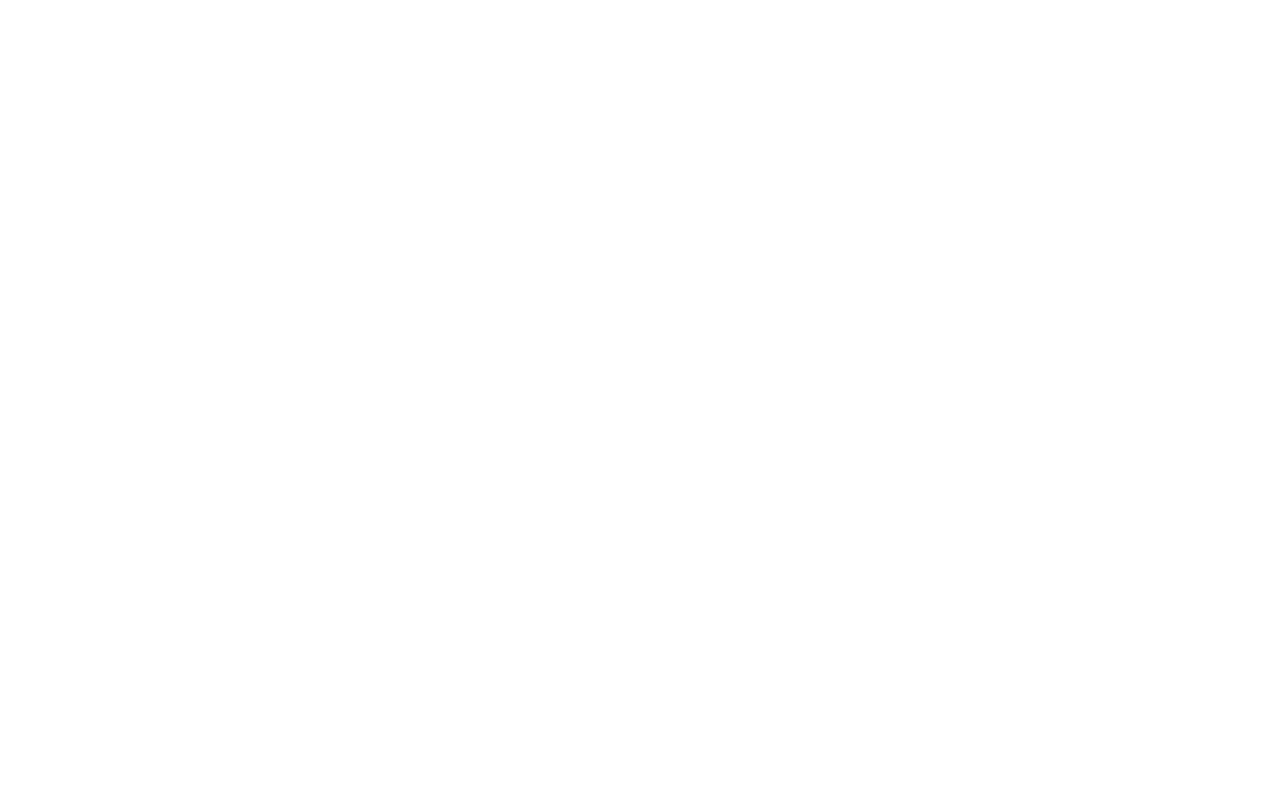
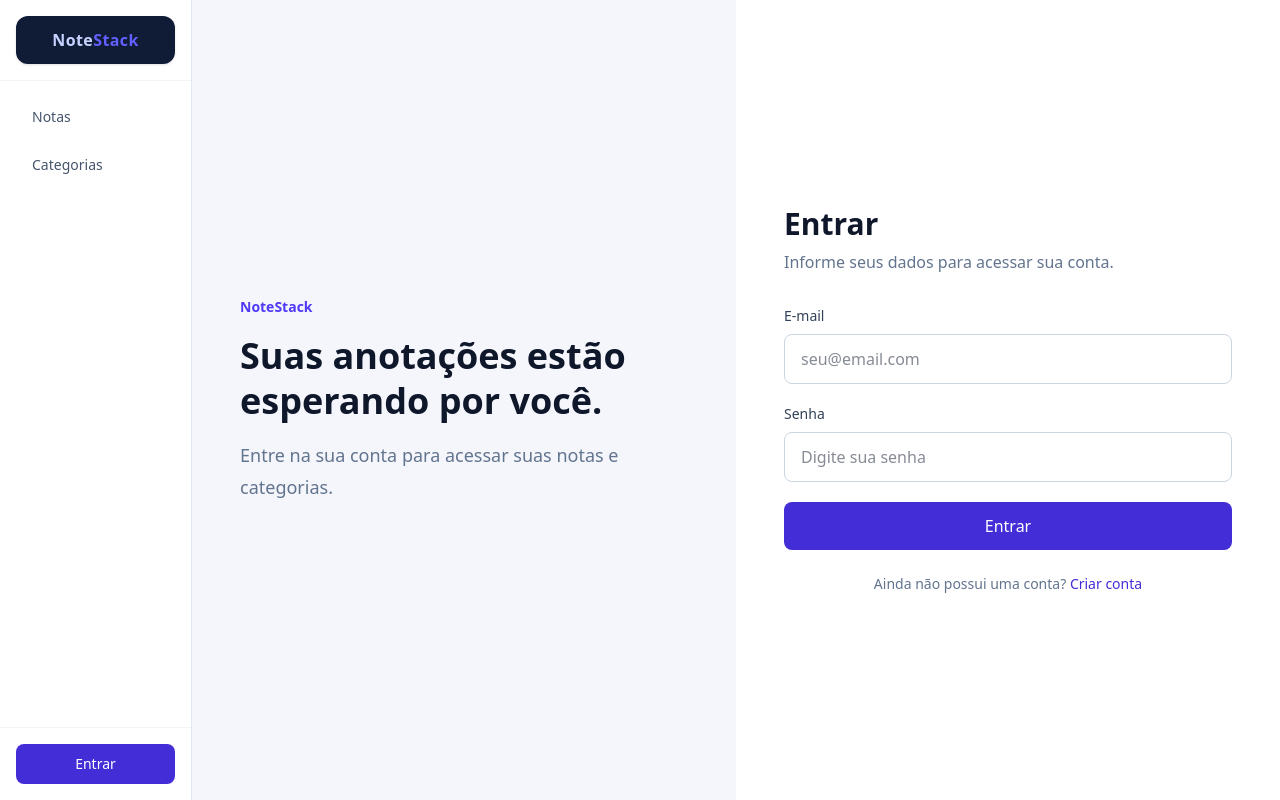
Before and after one commit to buenoIago/NoteStack, an Angular app in the folder client/: page /login in a window 1280 px wide. Before the commit this address led to /. Built offline with nearby package versions, Linux system fonts and the light colour scheme.

Commit message:
feat: adiciona telas de login e cadastro

```diff
--- a/client/src/app/app.config.ts
+++ b/client/src/app/app.config.ts
@@ -5,6 +5,15 @@
   {
     path: '',
       loadComponent: () => import('./home/home').then((c) => c.Home),
+  },
+
+  {
+    path: 'login',
+    loadComponent: () => import('./login/login').then((c) => c.Login),
+  },
+  {
+    path: 'cadastro',
+    loadComponent: () => import('./login/login').then((c) => c.Login),
   }
 ];
 
--- /dev/null
+++ b/client/src/app/login/login.html
@@ -0,0 +1,160 @@
+<main class="min-h-screen bg-[#f4f6fb] text-slate-900">
+
+  <app-navbar></app-navbar>
+
+  <div class="ml-48 grid min-h-screen grid-cols-2">
+
+    <section class="flex items-center justify-center px-12">
+
+      <div class="max-w-lg">
+
+        <p class="text-sm font-semibold text-indigo-600">
+          NoteStack
+        </p>
+
+        @if (cadastro) {
+          <h1 class="mt-4 text-4xl font-semibold leading-tight text-slate-900">
+            Comece a organizar suas ideias.
+          </h1>
+
+          <p class="mt-4 text-lg leading-8 text-slate-500">
+            Crie sua conta e tenha um espaço para manter suas notas e categorias organizadas.
+          </p>
+        }
+        @else {
+          <h1 class="mt-4 text-4xl font-semibold leading-tight text-slate-900">
+            Suas anotações estão esperando por você.
+          </h1>
+
+          <p class="mt-4 text-lg leading-8 text-slate-500">
+            Entre na sua conta para acessar suas notas e categorias.
+          </p>
+        }
+
+      </div>
+
+    </section>
+
+    <section class="flex items-center justify-center bg-white px-12">
+
+      <div class="w-full max-w-md">
+
+        <div class="mb-8">
+
+          @if (cadastro) {
+            <h2 class="text-3xl font-semibold">
+              Criar conta
+            </h2>
+
+            <p class="mt-2 text-slate-500">
+              Preencha seus dados para começar a usar o NoteStack.
+            </p>
+          }
+          @else {
+            <h2 class="text-3xl font-semibold">
+              Entrar
+            </h2>
+
+            <p class="mt-2 text-slate-500">
+              Informe seus dados para acessar sua conta.
+            </p>
+          }
+
+        </div>
+
+        <form class="space-y-5">
+
+          @if (cadastro) {
+            <div>
+              <label
+                for="nome"
+                class="mb-2 block text-sm font-medium text-slate-700">
+                Nome
+              </label>
+
+              <input
+                id="nome"
+                type="text"
+                placeholder="Seu nome"
+                class="w-full rounded-lg border border-slate-300 px-4 py-3
+                       outline-none transition-colors
+                       focus:border-indigo-600" />
+            </div>
+          }
+
+          <div>
+            <label
+              for="email"
+              class="mb-2 block text-sm font-medium text-slate-700">
+              E-mail
+            </label>
+
+            <input
+              id="email"
+              type="email"
+              placeholder="seu@email.com"
+              class="w-full rounded-lg border border-slate-300 px-4 py-3
+                     outline-none transition-colors
+                     focus:border-indigo-600" />
+          </div>
+
+          <div>
+            <label
+              for="senha"
+              class="mb-2 block text-sm font-medium text-slate-700">
+              Senha
+            </label>
+
+            <input
+              id="senha"
+              type="password"
+              placeholder="Digite sua senha"
+              class="w-full rounded-lg border border-slate-300 px-4 py-3
+                     outline-none transition-colors
+                     focus:border-indigo-600" />
+          </div>
+
+          <button
+            type="submit"
+            class="w-full cursor-pointer rounded-lg bg-indigo-700 px-5 py-3
+                   font-medium text-white transition-colors
+                   hover:bg-indigo-800">
+
+            @if (cadastro) {
+              Criar conta
+            }
+            @else {
+              Entrar
+            }
+
+          </button>
+
+        </form>
+
+        <p class="mt-6 text-center text-sm text-slate-500">
+
+        @if (cadastro) {
+            Já possui uma conta?
+
+            <a
+            routerLink="/login"
+            class="cursor-pointer font-medium text-indigo-700 hover:text-indigo-800">
+            Entrar
+            </a>
+        }
+        @else {
+            Ainda não possui uma conta?
+
+            <a
+            routerLink="/cadastro"
+            class="font-medium text-indigo-700 hover:text-indigo-800">
+            Criar conta
+            </a>
+        }
+
+        </p>
+
+      </div>
+    </section>
+  </div>
+</main>
--- /dev/null
+++ b/client/src/app/login/login.ts
@@ -0,0 +1,17 @@
+import { Component } from '@angular/core';
+import { Navbar } from '../shared/navbar/navbar';
+import { ActivatedRoute, RouterLink } from '@angular/router';
+
+@Component({
+  imports: [Navbar, RouterLink],
+  selector: 'app-login',
+  templateUrl: './login.html',
+})
+
+export class Login {
+  cadastro = false;
+
+  constructor(private route: ActivatedRoute) {
+    this.cadastro = this.route.snapshot.routeConfig?.path === 'cadastro';
+  }
+}
```
